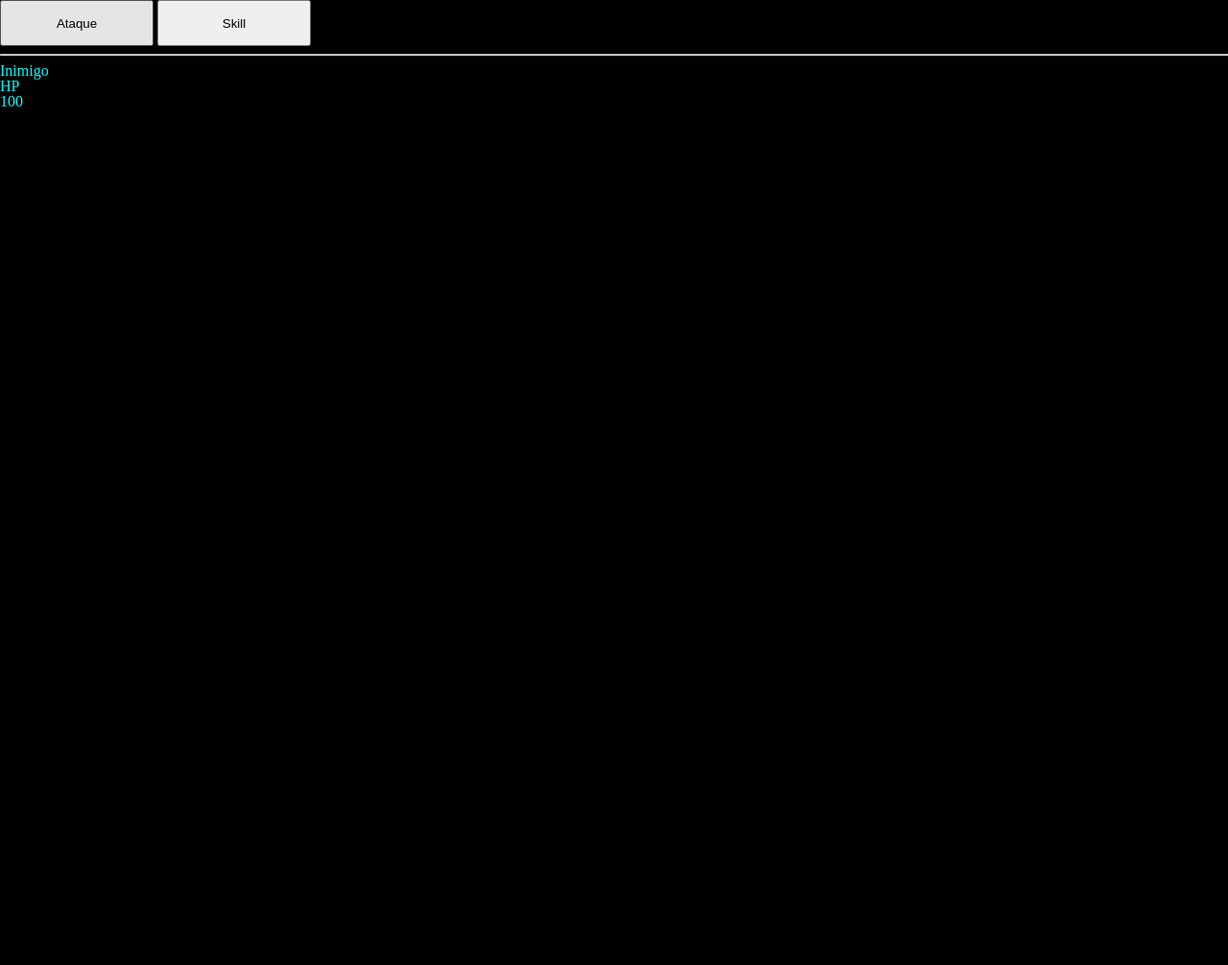
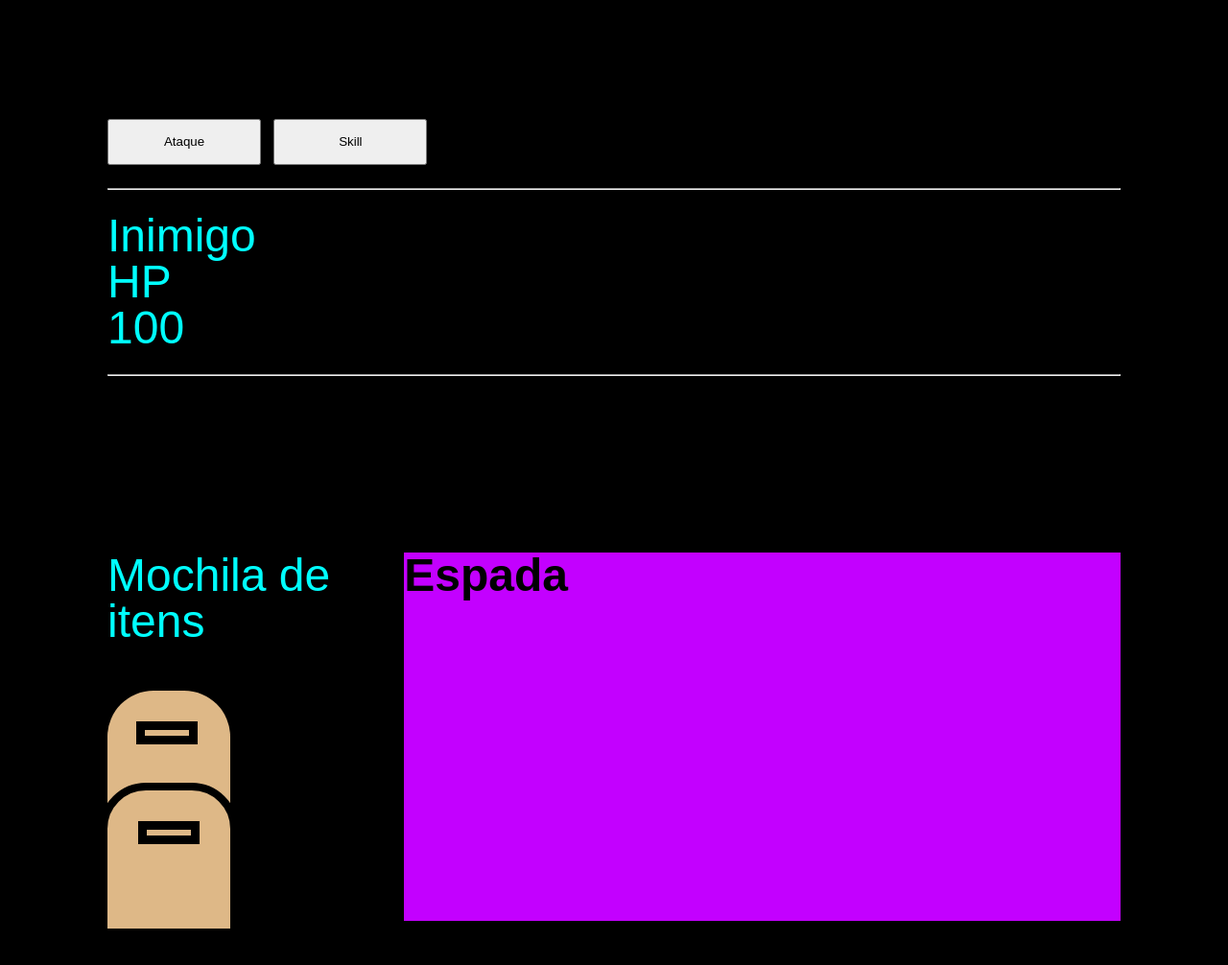
Before and after one commit to GMarqz/rpg-basics, a plain HTML site: page index.html in a window 1280 px wide. Shown: the whole page at 96% size. Before the commit the page ends 800 px from the top, so only its background shows below. Drawn offline with Linux system fonts and the light colour scheme; a web font is replaced by a local one.

Commit message:
adicionando nova seção/ voltando a logica de dano anterior

```diff
--- a/index.html
+++ b/index.html
@@ -4,17 +4,37 @@
     <meta charset="UTF-8">
     <meta name="viewport" content="width=device-width, initial-scale=1.0">
     <title>RPG</title>
+    <link rel="icon" type="image/x-icon" href="/assets/images/favicon.png">
     <link rel="stylesheet" href="/reset.css">
     <link rel="stylesheet" href="/style.css">
 </head>
 <body>
+    <main>
+        <section class="secao__damage">
             <input type="submit" class="ataque" value="Ataque" id="ataque">
             <input type="submit" class="skill" value="Skill" id="skill">
             <hr>
             <h1>Inimigo</h1>
             <h2>HP</h2>
             <h2 class="hp">100</h2>
+            <hr>
+        </section>
+        <section class="secao__mochila">
+            <div class="secao__mochila-mochila">
+                <h2>Mochila de itens</h2>
+                <div class="mochila">
+                    <div class="mochila__detalhe"></div>
+                    <div class="mochila__detalhe-dois">
+                        <div class="mochila__detalhe-tres"></div>
+                    </div>
+                </div>
+            </div>
+            <div class="secao__mochila-itens">
+                <h3>Espada</h3>
+            </div>
+        </section>
+    </main>
 
-    <script src="/index.js"></script>
+    <script src="/index.js" type="module"></script>
 </body>
 </html>
--- a/index.js
+++ b/index.js
@@ -22,11 +22,15 @@ function retornaHP(retorno) {
     pegaTextoHP.innerHTML = `${retorno}`
 }
 
-function informaDano(dano) {
+const secaoDmg = document.querySelector('.secao__damage');
+
+function informaDano(element, dano) {
     //element.classList.add("my-class")
+
     const paragrah = document.createElement("P");
-    document.body.appendChild(paragrah);
+    secaoDmg.appendChild(paragrah);
     paragrah.classList.add("informa__dano");
+    paragrah.textContent = `vilão tomou ${dano} de dano`
 }
 
 // async function exemplo() {
@@ -42,13 +46,7 @@ function informaDano(dano) {
 
 ataque.addEventListener('click', () => {
     const danoResultante = ze.atk - vilao.def
-    informaDano(danoResultante)
-    async function afterInforma(){
-        await informaDano()
-    if(document.querySelector('.sua-classe')){
-
-        paragrah.textContent = `vilão tomou ${dano} de dano`
-    }}
+    informaDano(secaoDmg, danoResultante)
     retornaHP(ze.atacar(vilao))
 })
 
--- a/style.css
+++ b/style.css
@@ -1,11 +1,26 @@
+@import url('https://fonts.googleapis.com/css2?family=Protest+Revolution&display=swap');
+
 * {
     box-sizing: border-box;
+}
+
+:root {
+    --font: "Protest Revolution", sans-serif;
 }
 
 body {
     background-color: black;
     color: aqua;
+    font-family: var(--font);
+    font-size: 3rem;
+}
 
+main {
+    margin: 3rem;
+    padding: 4rem;
+    display: flex;
+    flex-direction: column;
+    gap: 10rem;
 }
 
 .ataque,
@@ -13,3 +28,56 @@ body {
     width: 10rem;
     height: 3rem;
 }
+
+.secao__mochila {
+    display: flex;
+    gap: 4rem;
+}
+
+.secao__mochila-mochila {
+    display: flex;
+    flex-direction: column;
+    gap: 3rem;
+}
+
+.mochila {
+    width: 8rem;
+    height: 15rem;
+    padding: 2rem 1rem 1rem 1.9rem;
+    display: flex;
+    flex-direction: column;
+    justify-content: space-between;
+    position: relative;
+    background-color: burlywood;
+    border-top-left-radius: 3rem;
+    border-top-right-radius: 3rem;
+}
+
+.mochila__detalhe,
+.mochila__detalhe-tres {
+    width: 4rem;
+    height: 1.5rem;
+    border: 0.6rem solid black;
+}
+
+.mochila__detalhe-dois {
+    width: 9rem;
+    height: 10rem;
+    position: absolute;
+    top: 6rem;
+    left: -0.5rem;
+    background-color: burlywood;
+    border: 0.5rem solid black;
+    border-top-left-radius: 3rem;
+    border-top-right-radius: 3rem;
+    display: flex;
+    justify-content: center;
+    padding: 2rem;
+}
+
+.secao__mochila-itens {
+    width: 100%;
+    color: black;
+    font-weight: bold;
+    background-color: rgb(195, 0, 255);
+}
```
Also changed, not shown: assets/images/favicon.png (added). Lines whose indentation alone changed are shown as unchanged.
